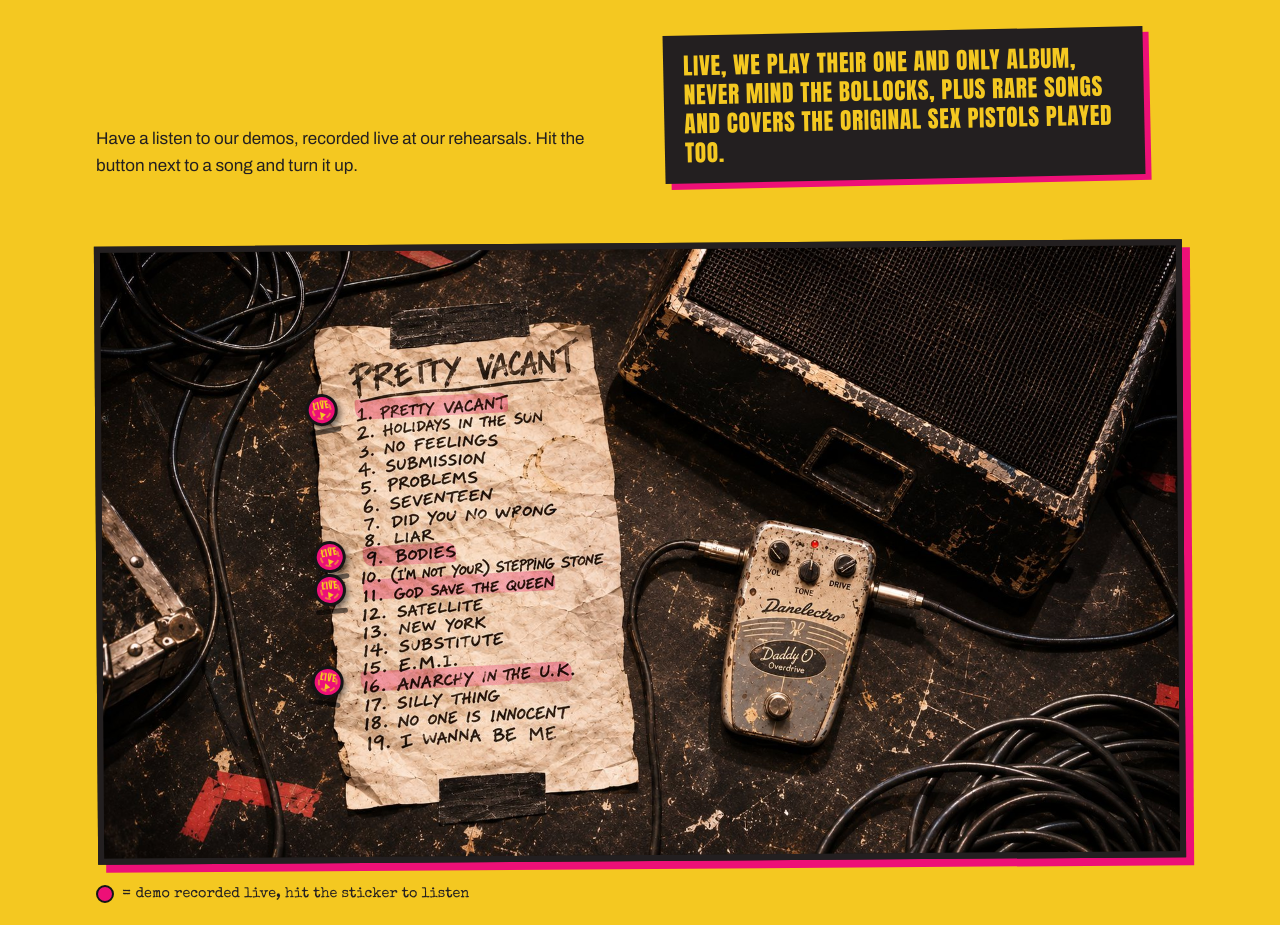
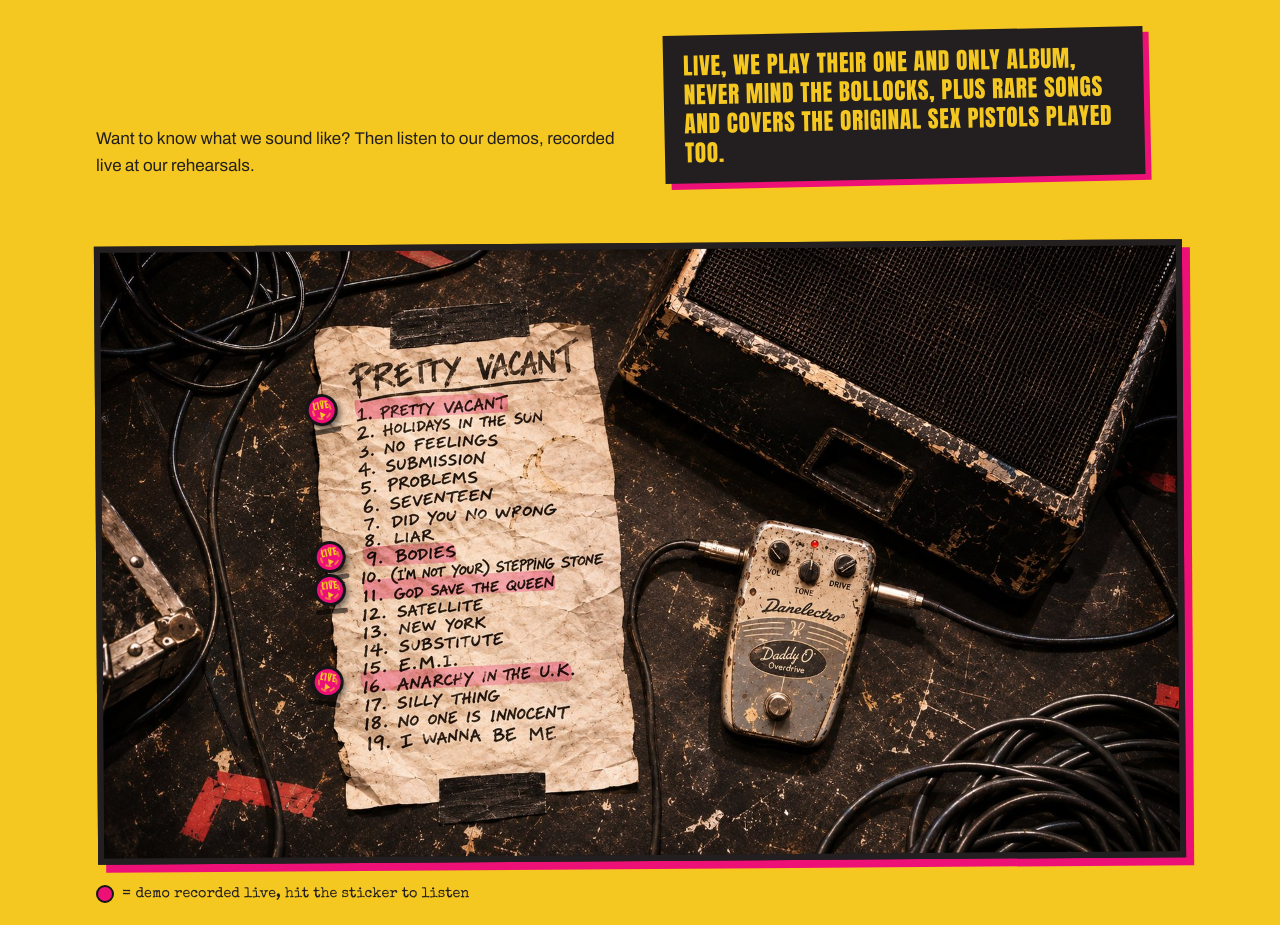
Before and after one commit to rayterriet/prettyvacant, a plain HTML site: page index.html in a window 1280 px wide. Shown: the part 3760-4685 px from the top of the page. Drawn offline with nearby package versions, Linux system fonts and the light colour scheme.

Commit message:
Introtekst muziek aangepast
Co-Authored-By: Claude Opus 5.5 <noreply@anthropic.com>
Claude-Session: https://claude.ai/code/session_01EPF2kbK1nb6gBpw9xHY7dv

```diff
--- a/index.html
+++ b/index.html
@@ -134,7 +134,7 @@
     <div class="wrap muziek-grid">
       <div class="muziek-tekst">
         <h2 class="kop ransom" data-r data-t="muziek.kop">Muziek</h2>
-        <p class="sectie-intro" data-t="muziek.intro">Luister naar onze demo's, live opgenomen tijdens onze repetities. Druk op de knop bij een nummer en zet het volume open.</p>
+        <p class="sectie-intro" data-t="muziek.intro">Wil je weten hoe wij klinken? Luister dan naar onze demo's, live opgenomen tijdens onze repetities.</p>
         <p class="live-noot" data-t="muziek.live">Live spelen wij hun enige album, Never Mind the Bollocks, aangevuld met unieke nummers en covers die de originele Sex Pistols ook gespeeld hebben.</p>
       </div>
       <figure class="setlist-foto">
@@ -230,7 +230,7 @@
 </dialog>
 
 <script src="gegevens.js?v=20261117a"></script>
-<script src="site.js?v=20261117l"></script>
+<script src="site.js?v=20261117m"></script>
 <script>
   (function(d, s, id) {
     var js, fjs = d.getElementsByTagName(s)[0];
--- a/site.js
+++ b/site.js
@@ -19,7 +19,7 @@
       'band.fotoalt': 'Pretty Vacant voor een versleten Union Jack. Van links naar rechts: Jurrien, Ronald, Ray en Arthur',
       'nav.muziek': 'Muziek',
       'muziek.kop': 'Muziek',
-      'muziek.intro': "Luister naar onze demo's, live opgenomen tijdens onze repetities. Druk op de knop bij een nummer en zet het volume open.",
+      'muziek.intro': "Wil je weten hoe wij klinken? Luister dan naar onze demo's, live opgenomen tijdens onze repetities.",
       'muziek.live': 'Live spelen wij hun enige album, Never Mind the Bollocks, aangevuld met unieke nummers en covers die de originele Sex Pistols ook gespeeld hebben.',
       'muziek.demo': 'Live', 'muziek.fotoalt': 'Onze handgeschreven setlijst, vastgeplakt op het podium naast een gitaarversterker en een effectpedaal',
       'muziek.legenda': '= live opgenomen demo, druk op de sticker om te luisteren',
@@ -67,7 +67,7 @@
       'band.fotoalt': 'Pretty Vacant in front of a worn Union Jack. From left to right: Jurrien, Ronald, Ray and Arthur',
       'nav.muziek': 'Music',
       'muziek.kop': 'Music',
-      'muziek.intro': 'Have a listen to our demos, recorded live at our rehearsals. Hit the button next to a song and turn it up.',
+      'muziek.intro': 'Want to know what we sound like? Then listen to our demos, recorded live at our rehearsals.',
       'muziek.live': 'Live, we play their one and only album, Never Mind the Bollocks, plus rare songs and covers the original Sex Pistols played too.',
       'muziek.demo': 'Live', 'muziek.fotoalt': 'Our handwritten setlist, taped to the stage next to a guitar amp and an effects pedal',
       'muziek.legenda': '= demo recorded live, hit the sticker to listen',
@@ -115,7 +115,7 @@
       'band.fotoalt': 'Pretty Vacant vor einem verschlissenen Union Jack. Von links nach rechts: Jurrien, Ronald, Ray und Arthur',
       'nav.muziek': 'Musik',
       'muziek.kop': 'Musik',
-      'muziek.intro': 'Hört in unsere Demos rein, live aufgenommen bei unseren Proben. Drückt auf den Knopf neben einem Song und dreht auf.',
+      'muziek.intro': 'Ihr wollt wissen, wie wir klingen? Dann hört euch unsere Demos an, live aufgenommen bei unseren Proben.',
       'muziek.live': 'Live spielen wir ihr einziges Album, Never Mind the Bollocks, ergänzt um seltene Songs und Coverversionen, die auch die originalen Sex Pistols gespielt haben.',
       'muziek.demo': 'Live', 'muziek.fotoalt': 'Unsere handgeschriebene Setlist, auf die Bühne geklebt neben einem Gitarrenverstärker und einem Effektpedal',
       'muziek.legenda': '= live aufgenommenes Demo, auf den Sticker drücken zum Anhören',
```
